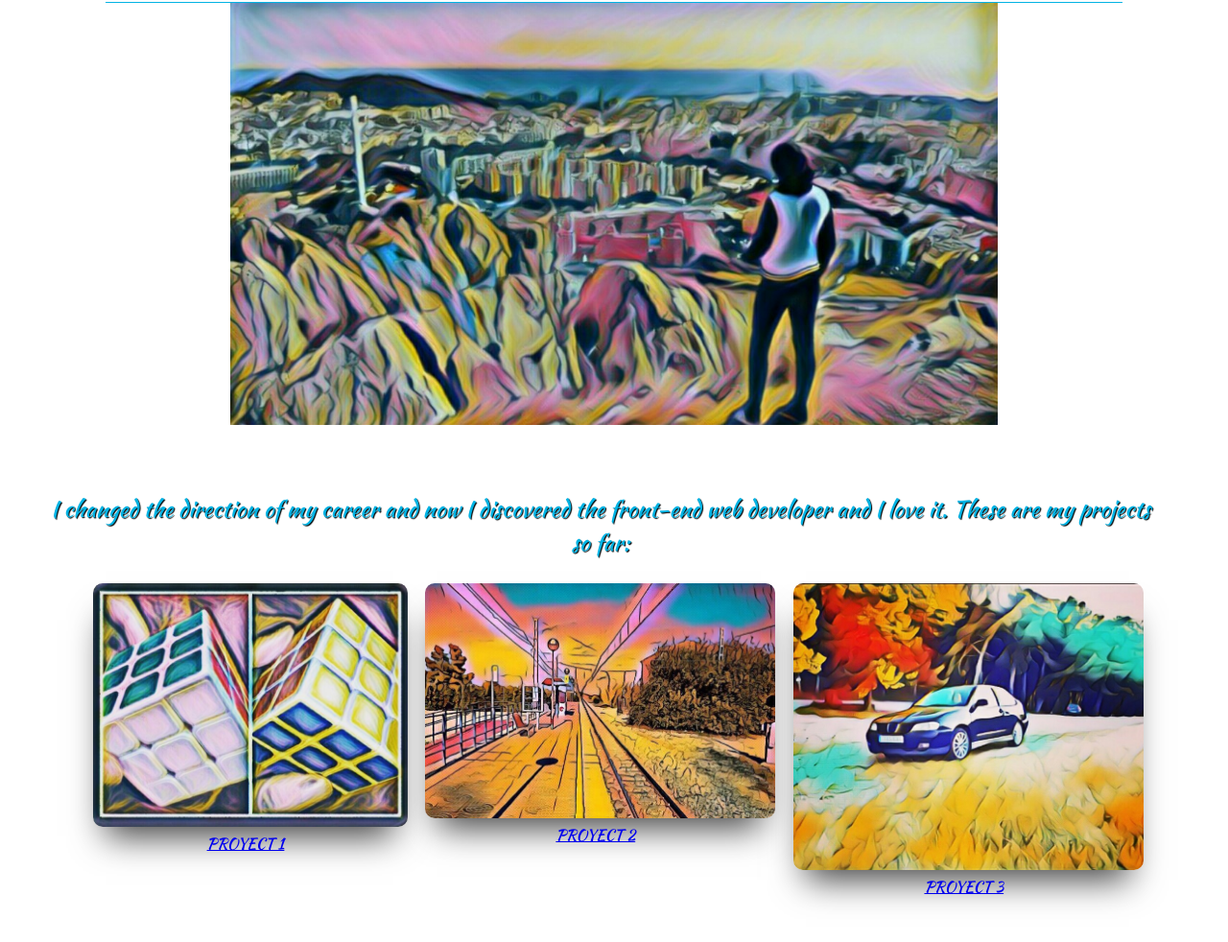
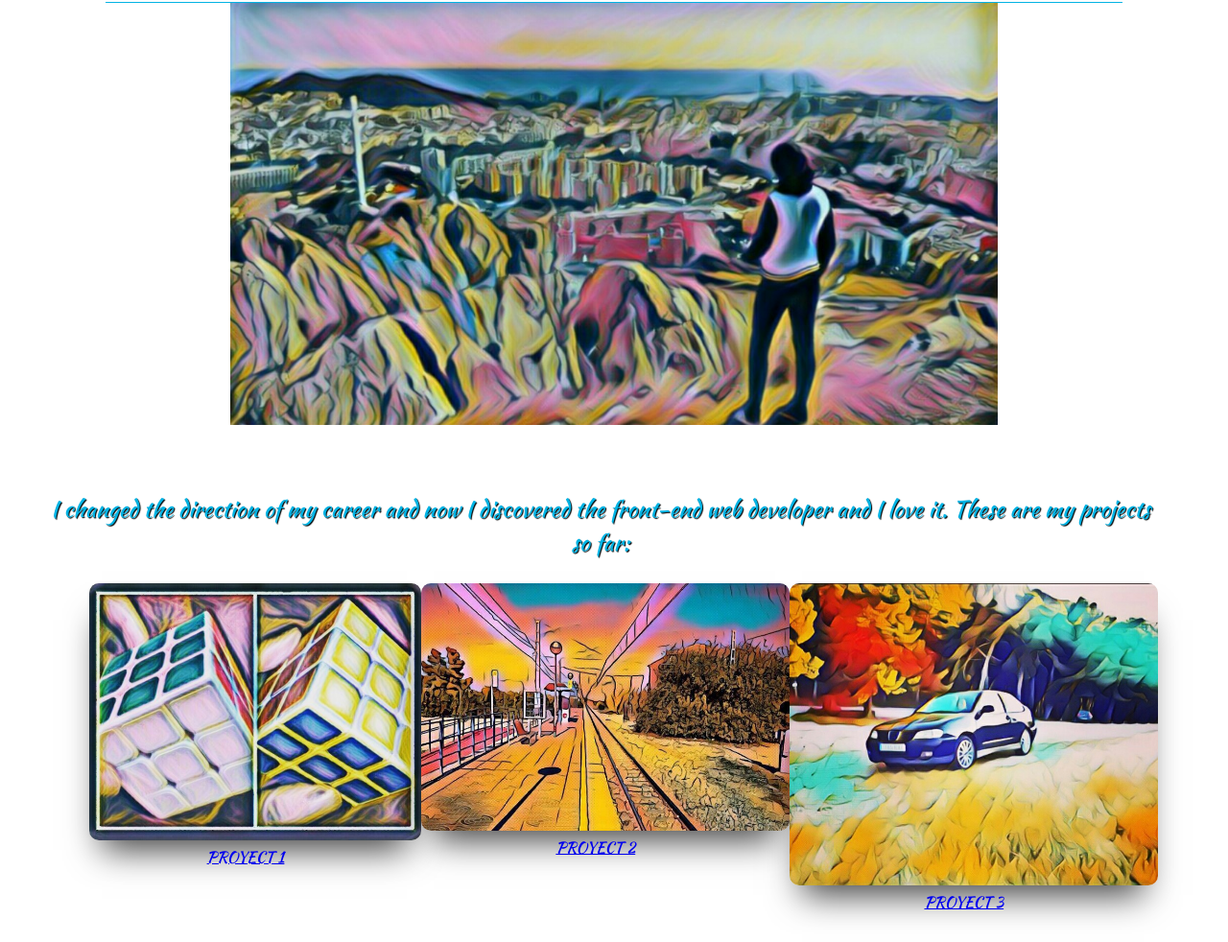
Before and after one commit to Kutaki84/Portfolios, a plain HTML site: page index.html in a window 1280 px wide. Shown: the part 153-1135 px from the top of the page at 96% size. Drawn offline with Linux system fonts and the light colour scheme.

Commit message:
Update styles.css

```diff
--- a/styles.css
+++ b/styles.css
@@ -55,13 +55,14 @@
 		text-shadow: 1px 1px 1px black;
 	}
 	.elem-2, .elem-4, .elem-6 {
-		max-width: 95%;
+		max-width: 100%;
 		-webkit-box-shadow: -1px 24px 34px -14px rgba(0, 0, 0, 0.75);
 		-moz-box-shadow: -1px 24px 34px -14px rgba(0, 0, 0, 0.75);
 		box-shadow: -1px 24px 34px -14px rgba(0, 0, 0, 0.75);
 		border-radius: 10px;
 		margin: 5px 0 0 10px;
 		text-align: center;
+
 	}
 	.img-1 {
 		width: 100%;
```
